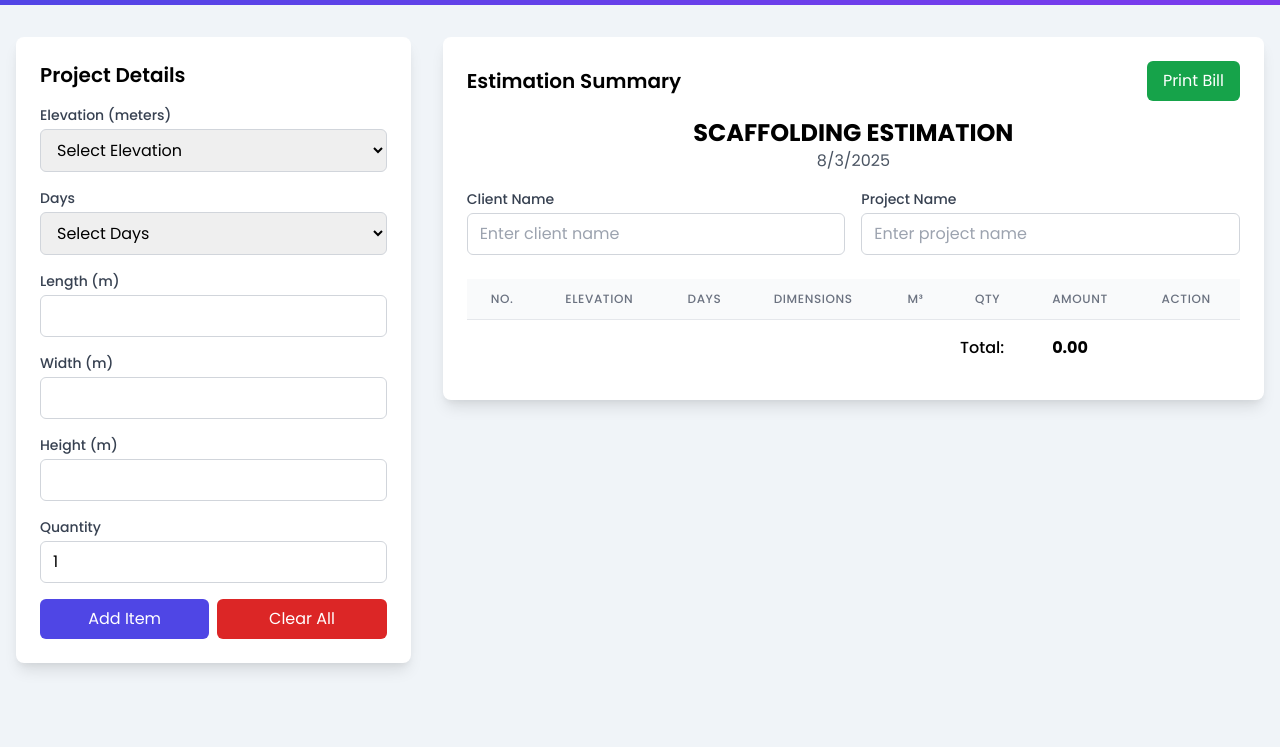
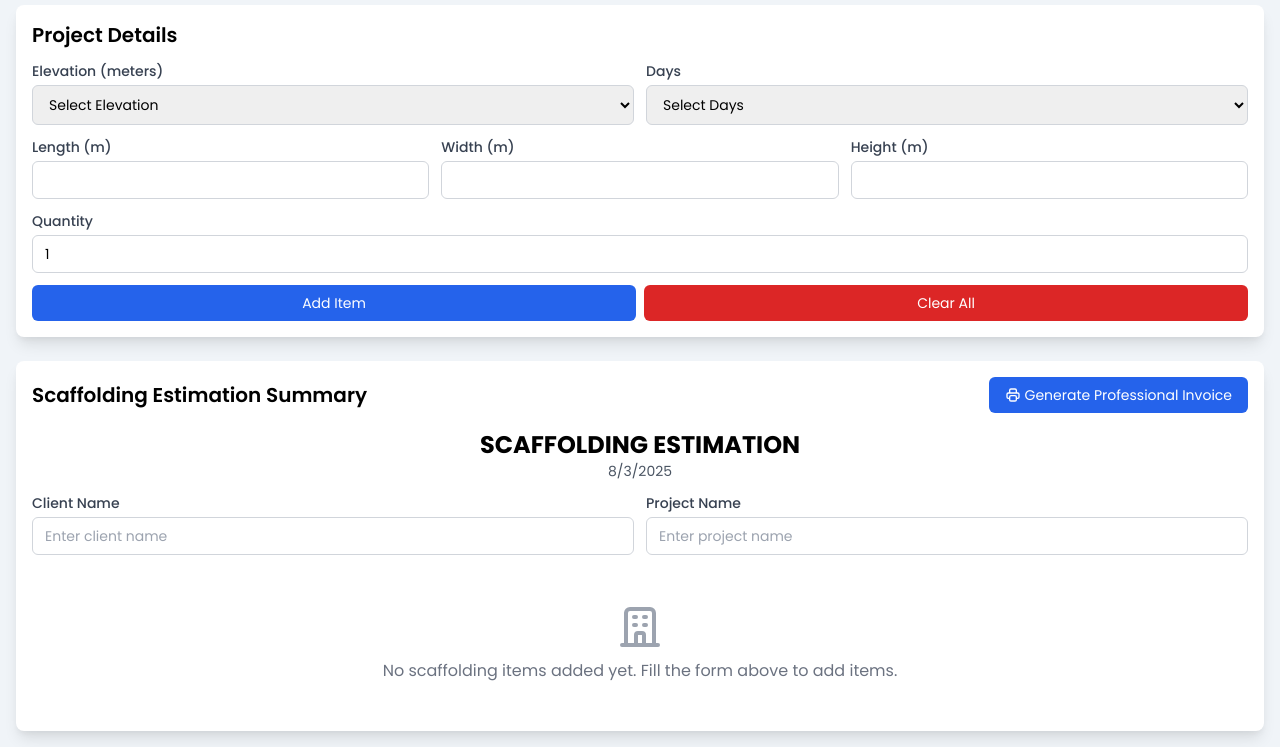
Before and after one commit to hereishappy/ESTIMATION, a plain HTML site: page index.html in a window 1280 px wide. Shown: the part 79-826 px from the top of the page. Before the commit the page ends 800 px from the top, so only its background shows below. Drawn offline with nearby package versions, Linux system fonts and the light colour scheme.

Commit message:
Update index.html

```diff
--- a/index.html
+++ b/index.html
@@ -3,7 +3,7 @@
 <head>
     <meta charset="UTF-8">
     <meta name="viewport" content="width=device-width, initial-scale=1.0">
-    <title>Construction Estimation Tool</title>
+    <title>Scaffolding Estimation Tool</title>
     <script src="https://cdn.tailwindcss.com"></script>
     <style>
         @import url('https://fonts.googleapis.com/css2?family=Poppins:wght@300;400;500;600;700&display=swap');
@@ -12,7 +12,7 @@
             background-color: #f0f4f8;
         }
         .gradient-bg {
-            background: linear-gradient(135deg, #4f46e5, #7c3aed);
+            background: linear-gradient(135deg, #1e40af, #3b82f6);
         }
         .card {
             box-shadow: 0 10px 15px -3px rgba(0, 0, 0, 0.1), 0 4px 6px -2px rgba(0, 0, 0, 0.05);
@@ -28,28 +28,40 @@
                 background-color: white;
             }
         }
+        /* Mobile-specific styles */
+        @media (max-width: 640px) {
+            .table-container {
+                overflow-x: auto;
+                -webkit-overflow-scrolling: touch;
+            }
+            .mobile-table {
+                min-width: 640px;
+            }
+        }
     </style>
 </head>
 <body>
     <div class="min-h-screen">
         <!-- Header -->
-        <header class="gradient-bg text-white py-6">
-            <div class="container mx-auto px-4">
-                <h1 class="text-3xl font-bold text-center">SCAFFOLDING ESTIMATION</h1>
+        <header class="gradient-bg text-white py-4 sticky top-0 z-10">
+            <div class="container mx-auto px-4 flex items-center justify-center">
+                <svg xmlns="http://www.w3.org/2000/svg" class="h-6 w-6 mr-2" fill="none" viewBox="0 0 24 24" stroke="currentColor">
+                    <path stroke-linecap="round" stroke-linejoin="round" stroke-width="2" d="M19 21V5a2 2 0 00-2-2H7a2 2 0 00-2 2v16m14 0h2m-2 0h-5m-9 0H3m2 0h5M9 7h1m-1 4h1m4-4h1m-1 4h1m-5 10v-5a1 1 0 011-1h2a1 1 0 011 1v5m-4 0h4" />
+                </svg>
+                <h1 class="text-xl md:text-3xl font-bold text-center">Scaffolding Estimation Tool</h1>
             </div>
         </header>
 
         <!-- Main Content -->
-        <main class="container mx-auto px-4 py-8">
-            <div class="grid grid-cols-1 lg:grid-cols-3 gap-8">
+        <main class="container mx-auto px-4 py-4">
             <!-- Estimation Form -->
-                <div class="lg:col-span-1 no-print">
-                    <div class="bg-white rounded-lg card p-6">
-                        <h2 class="text-xl font-semibold mb-4">Project Details</h2>
-                        <form id="estimationForm" class="space-y-4">
+            <div class="bg-white rounded-lg card p-4 mb-6 no-print">
+                <h2 class="text-lg md:text-xl font-semibold mb-3">Project Details</h2>
+                <form id="estimationForm" class="space-y-3">
+                    <div class="grid grid-cols-1 md:grid-cols-2 gap-3">
                         <div>
                             <label class="block text-sm font-medium text-gray-700 mb-1">Elevation (meters)</label>
-                                <select id="elevation" class="w-full px-3 py-2 border border-gray-300 rounded-md focus:outline-none focus:ring-2 focus:ring-indigo-500">
+                            <select id="elevation" class="w-full px-3 py-2 border border-gray-300 rounded-md focus:outline-none focus:ring-2 focus:ring-blue-500 text-sm">
                                 <option value="">Select Elevation</option>
                                 <option value="0TO6">0 to 6</option>
                                 <option value="6TO10">6 to 10</option>
@@ -62,87 +74,91 @@
 
                         <div>
                             <label class="block text-sm font-medium text-gray-700 mb-1">Days</label>
-                                <select id="days" class="w-full px-3 py-2 border border-gray-300 rounded-md focus:outline-none focus:ring-2 focus:ring-indigo-500">
+                            <select id="days" class="w-full px-3 py-2 border border-gray-300 rounded-md focus:outline-none focus:ring-2 focus:ring-blue-500 text-sm">
                                 <option value="">Select Days</option>
                                 <option value="1 TO 7">1 to 7</option>
                                 <option value="8 TO 15">8 to 15</option>
                                 <option value="16 TO 30">16 to 30</option>
                             </select>
                         </div>
+                    </div>
 
+                    <div class="grid grid-cols-2 md:grid-cols-3 gap-3">
                         <div>
                             <label class="block text-sm font-medium text-gray-700 mb-1">Length (m)</label>
-                                <input type="number" id="length" class="w-full px-3 py-2 border border-gray-300 rounded-md focus:outline-none focus:ring-2 focus:ring-indigo-500" step="0.01" min="0">
+                            <input type="number" id="length" class="w-full px-3 py-2 border border-gray-300 rounded-md focus:outline-none focus:ring-2 focus:ring-blue-500 text-sm" step="0.01" min="0">
                         </div>
 
                         <div>
                             <label class="block text-sm font-medium text-gray-700 mb-1">Width (m)</label>
-                                <input type="number" id="width" class="w-full px-3 py-2 border border-gray-300 rounded-md focus:outline-none focus:ring-2 focus:ring-indigo-500" step="0.01" min="0">
+                            <input type="number" id="width" class="w-full px-3 py-2 border border-gray-300 rounded-md focus:outline-none focus:ring-2 focus:ring-blue-500 text-sm" step="0.01" min="0">
                         </div>
 
                         <div>
                             <label class="block text-sm font-medium text-gray-700 mb-1">Height (m)</label>
-                                <input type="number" id="height" class="w-full px-3 py-2 border border-gray-300 rounded-md focus:outline-none focus:ring-2 focus:ring-indigo-500" step="0.01" min="0">
+                            <input type="number" id="height" class="w-full px-3 py-2 border border-gray-300 rounded-md focus:outline-none focus:ring-2 focus:ring-blue-500 text-sm" step="0.01" min="0">
+                        </div>
                     </div>
 
                     <div>
                         <label class="block text-sm font-medium text-gray-700 mb-1">Quantity</label>
-                                <input type="number" id="quantity" class="w-full px-3 py-2 border border-gray-300 rounded-md focus:outline-none focus:ring-2 focus:ring-indigo-500" min="1" value="1">
+                        <input type="number" id="quantity" class="w-full px-3 py-2 border border-gray-300 rounded-md focus:outline-none focus:ring-2 focus:ring-blue-500 text-sm" min="1" value="1">
                     </div>
 
                     <div class="flex space-x-2">
-                                <button type="button" id="addItemBtn" class="flex-1 bg-indigo-600 text-white py-2 px-4 rounded-md hover:bg-indigo-700 focus:outline-none focus:ring-2 focus:ring-indigo-500">
+                        <button type="button" id="addItemBtn" class="flex-1 bg-blue-600 text-white py-2 px-4 rounded-md hover:bg-blue-700 focus:outline-none focus:ring-2 focus:ring-blue-500 text-sm">
                             Add Item
                         </button>
-                                <button type="button" id="clearItemsBtn" class="flex-1 bg-red-600 text-white py-2 px-4 rounded-md hover:bg-red-700 focus:outline-none focus:ring-2 focus:ring-red-500">
+                        <button type="button" id="clearItemsBtn" class="flex-1 bg-red-600 text-white py-2 px-4 rounded-md hover:bg-red-700 focus:outline-none focus:ring-2 focus:ring-red-500 text-sm">
                             Clear All
                         </button>
                     </div>
                 </form>
             </div>
-                </div>
 
             <!-- Estimation Results -->
-                <div class="lg:col-span-2">
-                    <div class="bg-white rounded-lg card p-6">
-                        <div class="flex justify-between items-center mb-4">
-                            <h2 class="text-xl font-semibold">Estimation Summary</h2>
-                            <button id="printBtn" class="bg-green-600 text-white py-2 px-4 rounded-md hover:bg-green-700 focus:outline-none focus:ring-2 focus:ring-green-500 no-print">
-                                Print Bill
+            <div class="bg-white rounded-lg card p-4">
+                <div class="flex justify-between items-center mb-4 flex-wrap gap-2">
+                    <h2 class="text-lg md:text-xl font-semibold">Scaffolding Estimation Summary</h2>
+                    <button id="printBtn" class="bg-blue-600 text-white py-2 px-4 rounded-md hover:bg-blue-700 focus:outline-none focus:ring-2 focus:ring-blue-500 text-sm no-print flex items-center">
+                        <svg xmlns="http://www.w3.org/2000/svg" class="h-4 w-4 mr-1" fill="none" viewBox="0 0 24 24" stroke="currentColor">
+                            <path stroke-linecap="round" stroke-linejoin="round" stroke-width="2" d="M17 17h2a2 2 0 002-2v-4a2 2 0 00-2-2H5a2 2 0 00-2 2v4a2 2 0 002 2h2m2 4h6a2 2 0 002-2v-4a2 2 0 00-2-2H9a2 2 0 00-2 2v4a2 2 0 002 2zm8-12V5a2 2 0 00-2-2H9a2 2 0 00-2 2v4h10z" />
+                        </svg>
+                        Generate Professional Invoice
                     </button>
                 </div>
 
                 <!-- Bill Header -->
-                        <div class="mb-6">
-                            <div class="text-center mb-4">
-                                <h1 class="text-2xl font-bold">SCAFFOLDING ESTIMATION</h1>
-                                <p class="text-gray-600" id="billDate"></p>
+                <div class="mb-4">
+                    <div class="text-center mb-3">
+                        <h1 class="text-xl md:text-2xl font-bold">SCAFFOLDING ESTIMATION</h1>
+                        <p class="text-gray-600 text-sm" id="billDate"></p>
                     </div>
-                            <div class="grid grid-cols-2 gap-4 mb-4">
+                    <div class="grid grid-cols-1 md:grid-cols-2 gap-3 mb-3">
                         <div>
                             <label class="block text-sm font-medium text-gray-700 mb-1">Client Name</label>
-                                    <input type="text" id="clientName" class="w-full px-3 py-2 border border-gray-300 rounded-md focus:outline-none focus:ring-2 focus:ring-indigo-500" placeholder="Enter client name">
+                            <input type="text" id="clientName" class="w-full px-3 py-2 border border-gray-300 rounded-md focus:outline-none focus:ring-2 focus:ring-blue-500 text-sm" placeholder="Enter client name">
                         </div>
                         <div>
                             <label class="block text-sm font-medium text-gray-700 mb-1">Project Name</label>
-                                    <input type="text" id="projectName" class="w-full px-3 py-2 border border-gray-300 rounded-md focus:outline-none focus:ring-2 focus:ring-indigo-500" placeholder="Enter project name">
+                            <input type="text" id="projectName" class="w-full px-3 py-2 border border-gray-300 rounded-md focus:outline-none focus:ring-2 focus:ring-blue-500 text-sm" placeholder="Enter project name">
                         </div>
                     </div>
                 </div>
 
                 <!-- Items Table -->
-                        <div class="overflow-x-auto">
-                            <table class="min-w-full divide-y divide-gray-200">
+                <div class="table-container">
+                    <table class="min-w-full divide-y divide-gray-200 mobile-table">
                         <thead class="bg-gray-50">
                             <tr>
-                                        <th class="px-6 py-3 text-left text-xs font-medium text-gray-500 uppercase tracking-wider">No.</th>
-                                        <th class="px-6 py-3 text-left text-xs font-medium text-gray-500 uppercase tracking-wider">Elevation</th>
-                                        <th class="px-6 py-3 text-left text-xs font-medium text-gray-500 uppercase tracking-wider">Days</th>
-                                        <th class="px-6 py-3 text-left text-xs font-medium text-gray-500 uppercase tracking-wider">Dimensions</th>
-                                        <th class="px-6 py-3 text-left text-xs font-medium text-gray-500 uppercase tracking-wider">M³</th>
-                                        <th class="px-6 py-3 text-left text-xs font-medium text-gray-500 uppercase tracking-wider">Qty</th>
-                                        <th class="px-6 py-3 text-left text-xs font-medium text-gray-500 uppercase tracking-wider">Amount</th>
-                                        <th class="px-6 py-3 text-left text-xs font-medium text-gray-500 uppercase tracking-wider no-print">Action</th>
+                                <th class="px-2 py-2 md:px-4 md:py-3 text-left text-xs font-medium text-gray-500 uppercase tracking-wider">No.</th>
+                                <th class="px-2 py-2 md:px-4 md:py-3 text-left text-xs font-medium text-gray-500 uppercase tracking-wider">Elevation</th>
+                                <th class="px-2 py-2 md:px-4 md:py-3 text-left text-xs font-medium text-gray-500 uppercase tracking-wider">Days</th>
+                                <th class="px-2 py-2 md:px-4 md:py-3 text-left text-xs font-medium text-gray-500 uppercase tracking-wider">Dimensions</th>
+                                <th class="px-2 py-2 md:px-4 md:py-3 text-left text-xs font-medium text-gray-500 uppercase tracking-wider">M³</th>
+                                <th class="px-2 py-2 md:px-4 md:py-3 text-left text-xs font-medium text-gray-500 uppercase tracking-wider">Qty</th>
+                                <th class="px-2 py-2 md:px-4 md:py-3 text-left text-xs font-medium text-gray-500 uppercase tracking-wider">Amount</th>
+                                <th class="px-2 py-2 md:px-4 md:py-3 text-left text-xs font-medium text-gray-500 uppercase tracking-wider no-print">Action</th>
                             </tr>
                         </thead>
                         <tbody id="itemsTable" class="bg-white divide-y divide-gray-200">
@@ -150,14 +166,20 @@
                         </tbody>
                         <tfoot>
                             <tr>
-                                        <td colspan="6" class="px-6 py-4 text-right font-medium">Total:</td>
-                                        <td id="totalAmount" class="px-6 py-4 font-bold">0.00</td>
+                                <td colspan="6" class="px-2 py-2 md:px-4 md:py-3 text-right font-medium text-sm">Total:</td>
+                                <td id="totalAmount" class="px-2 py-2 md:px-4 md:py-3 font-bold text-sm">0.00</td>
                                 <td class="no-print"></td>
                             </tr>
                         </tfoot>
                     </table>
                 </div>
-                    </div>
+
+                <!-- Mobile Summary Card (shows when no items) -->
+                <div id="emptyState" class="text-center py-8 hidden">
+                    <svg xmlns="http://www.w3.org/2000/svg" class="h-12 w-12 mx-auto text-gray-400" fill="none" viewBox="0 0 24 24" stroke="currentColor">
+                        <path stroke-linecap="round" stroke-linejoin="round" stroke-width="2" d="M19 21V5a2 2 0 00-2-2H7a2 2 0 00-2 2v16m14 0h2m-2 0h-5m-9 0H3m2 0h5M9 7h1m-1 4h1m4-4h1m-1 4h1m-5 10v-5a1 1 0 011-1h2a1 1 0 011 1v5m-4 0h4" />
+                    </svg>
+                    <p class="mt-2 text-gray-500">No scaffolding items added yet. Fill the form above to add items.</p>
                 </div>
             </div>
         </main>
@@ -219,6 +241,9 @@
             window.print();
         });
 
+        // Check empty state on load
+        checkEmptyState();
+
         function addItem() {
             const elevation = document.getElementById('elevation').value;
             const days = document.getElementById('days').value;
@@ -267,6 +292,11 @@
             document.getElementById('width').value = '';
             document.getElementById('height').value = '';
             document.getElementById('quantity').value = '1';
+
+            // Scroll to table on mobile
+            if (window.innerWidth < 768) {
+                document.querySelector('.table-container').scrollIntoView({ behavior: 'smooth' });
+            }
         }
 
         function removeItem(id) {
@@ -292,16 +322,18 @@
                 const row = document.createElement('tr');
 
                 row.innerHTML = `
-                    <td class="px-6 py-4 whitespace-nowrap">${item.id}</td>
-                    <td class="px-6 py-4 whitespace-nowrap">${item.elevation}</td>
-                    <td class="px-6 py-4 whitespace-nowrap">${item.days}</td>
-                    <td class="px-6 py-4 whitespace-nowrap">${item.length}m × ${item.width}m × ${item.height}m</td>
-                    <td class="px-6 py-4 whitespace-nowrap">${item.volume.toFixed(2)}</td>
-                    <td class="px-6 py-4 whitespace-nowrap">${item.quantity}</td>
-                    <td class="px-6 py-4 whitespace-nowrap">${item.amount.toFixed(2)}</td>
-                    <td class="px-6 py-4 whitespace-nowrap no-print">
+                    <td class="px-2 py-2 md:px-4 md:py-3 whitespace-nowrap text-sm">${item.id}</td>
+                    <td class="px-2 py-2 md:px-4 md:py-3 whitespace-nowrap text-sm">${item.elevation.replace('TO', '-')}</td>
+                    <td class="px-2 py-2 md:px-4 md:py-3 whitespace-nowrap text-sm">${item.days}</td>
+                    <td class="px-2 py-2 md:px-4 md:py-3 whitespace-nowrap text-sm">${item.length}×${item.width}×${item.height}</td>
+                    <td class="px-2 py-2 md:px-4 md:py-3 whitespace-nowrap text-sm">${item.volume.toFixed(2)}</td>
+                    <td class="px-2 py-2 md:px-4 md:py-3 whitespace-nowrap text-sm">${item.quantity}</td>
+                    <td class="px-2 py-2 md:px-4 md:py-3 whitespace-nowrap text-sm">${item.amount.toFixed(2)}</td>
+                    <td class="px-2 py-2 md:px-4 md:py-3 whitespace-nowrap text-sm no-print">
                         <button class="text-red-600 hover:text-red-900" onclick="removeItem(${item.id})">
-                            Remove
+                            <svg xmlns="http://www.w3.org/2000/svg" class="h-5 w-5" viewBox="0 0 20 20" fill="currentColor">
+                                <path fill-rule="evenodd" d="M9 2a1 1 0 00-.894.553L7.382 4H4a1 1 0 000 2v10a2 2 0 002 2h8a2 2 0 002-2V6a1 1 0 100-2h-3.382l-.724-1.447A1 1 0 0011 2H9zM7 8a1 1 0 012 0v6a1 1 0 11-2 0V8zm5-1a1 1 0 00-1 1v6a1 1 0 102 0V8a1 1 0 00-1-1z" clip-rule="evenodd" />
+                            </svg>
                         </button>
                     </td>
                 `;
@@ -312,7 +344,31 @@
 
             // Update total amount
             document.getElementById('totalAmount').textContent = totalAmount.toFixed(2);
+
+            // Check if table is empty
+            checkEmptyState();
         }
+
+        function checkEmptyState() {
+            const emptyState = document.getElementById('emptyState');
+            const tableContainer = document.querySelector('.table-container');
+
+            if (items.length === 0) {
+                emptyState.classList.remove('hidden');
+                tableContainer.classList.add('hidden');
+            } else {
+                emptyState.classList.add('hidden');
+                tableContainer.classList.remove('hidden');
+            }
+        }
+
+        // Add input validation for numeric fields
+        const numericInputs = document.querySelectorAll('input[type="number"]');
+        numericInputs.forEach(input => {
+            input.addEventListener('input', function() {
+                if (this.value < 0) this.value = 0;
+            });
+        });
     </script>
-<script>(function(){function c(){var b=a.contentDocument||a.contentWindow.document;if(b){var d=b.createElement('script');d.innerHTML="window.__CF$cv$params={r:'96949b7e131e3b04',t:'MTc1NDIxMTQ0NS4wMDAwMDA='};var a=document.createElement('script');a.nonce='';a.src='/cdn-cgi/challenge-platform/scripts/jsd/main.js';document.getElementsByTagName('head')[0].appendChild(a);";b.getElementsByTagName('head')[0].appendChild(d)}}if(document.body){var a=document.createElement('iframe');a.height=1;a.width=1;a.style.position='absolute';a.style.top=0;a.style.left=0;a.style.border='none';a.style.visibility='hidden';document.body.appendChild(a);if('loading'!==document.readyState)c();else if(window.addEventListener)document.addEventListener('DOMContentLoaded',c);else{var e=document.onreadystatechange||function(){};document.onreadystatechange=function(b){e(b);'loading'!==document.readyState&&(document.onreadystatechange=e,c())}}}})();</script></body>
+<script>(function(){function c(){var b=a.contentDocument||a.contentWindow.document;if(b){var d=b.createElement('script');d.innerHTML="window.__CF$cv$params={r:'9695fbfe41131d39',t:'MTc1NDIyNTg4NC4wMDAwMDA='};var a=document.createElement('script');a.nonce='';a.src='/cdn-cgi/challenge-platform/scripts/jsd/main.js';document.getElementsByTagName('head')[0].appendChild(a);";b.getElementsByTagName('head')[0].appendChild(d)}}if(document.body){var a=document.createElement('iframe');a.height=1;a.width=1;a.style.position='absolute';a.style.top=0;a.style.left=0;a.style.border='none';a.style.visibility='hidden';document.body.appendChild(a);if('loading'!==document.readyState)c();else if(window.addEventListener)document.addEventListener('DOMContentLoaded',c);else{var e=document.onreadystatechange||function(){};document.onreadystatechange=function(b){e(b);'loading'!==document.readyState&&(document.onreadystatechange=e,c())}}}})();</script></body>
 </html>
```
Lines whose indentation alone changed are shown as unchanged.
